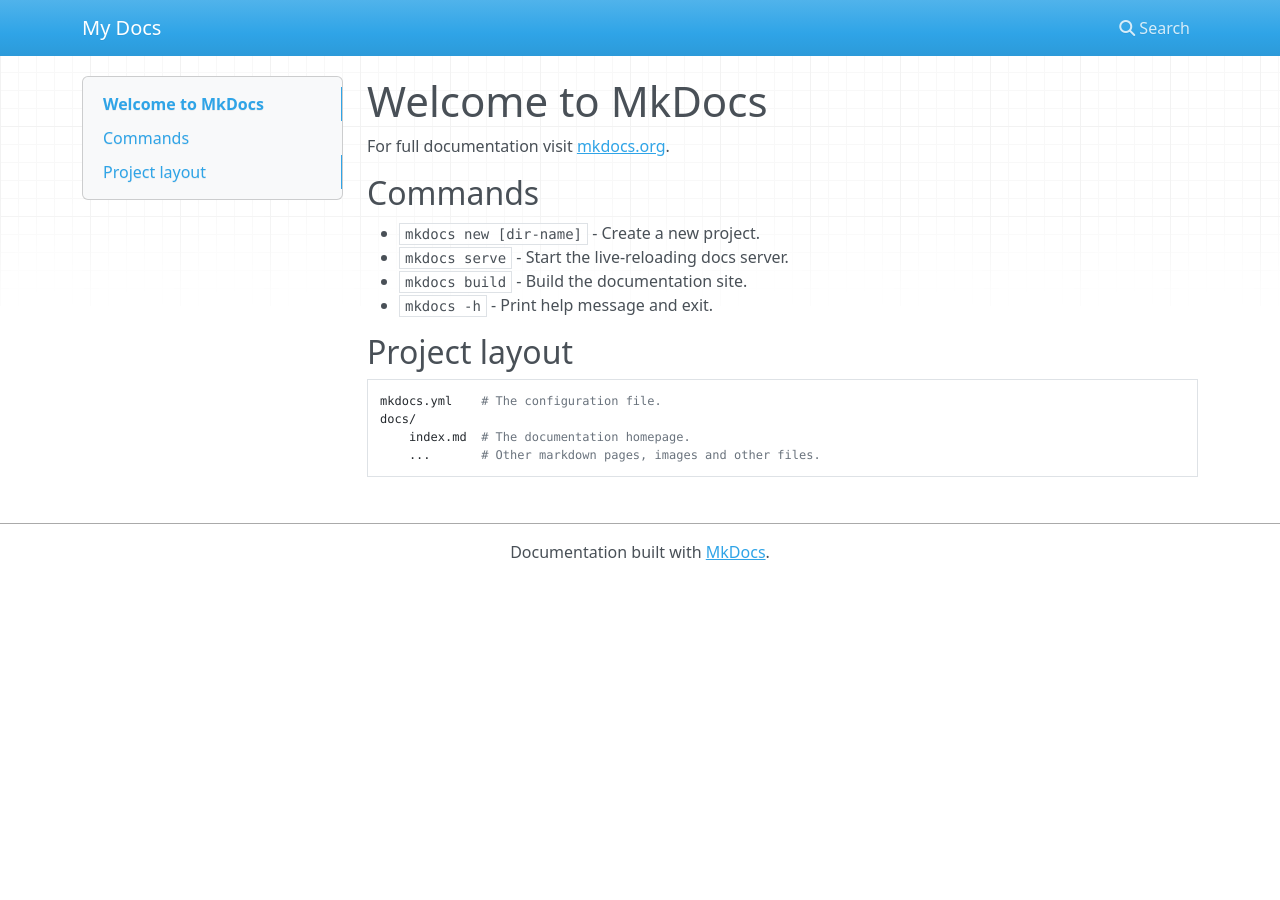
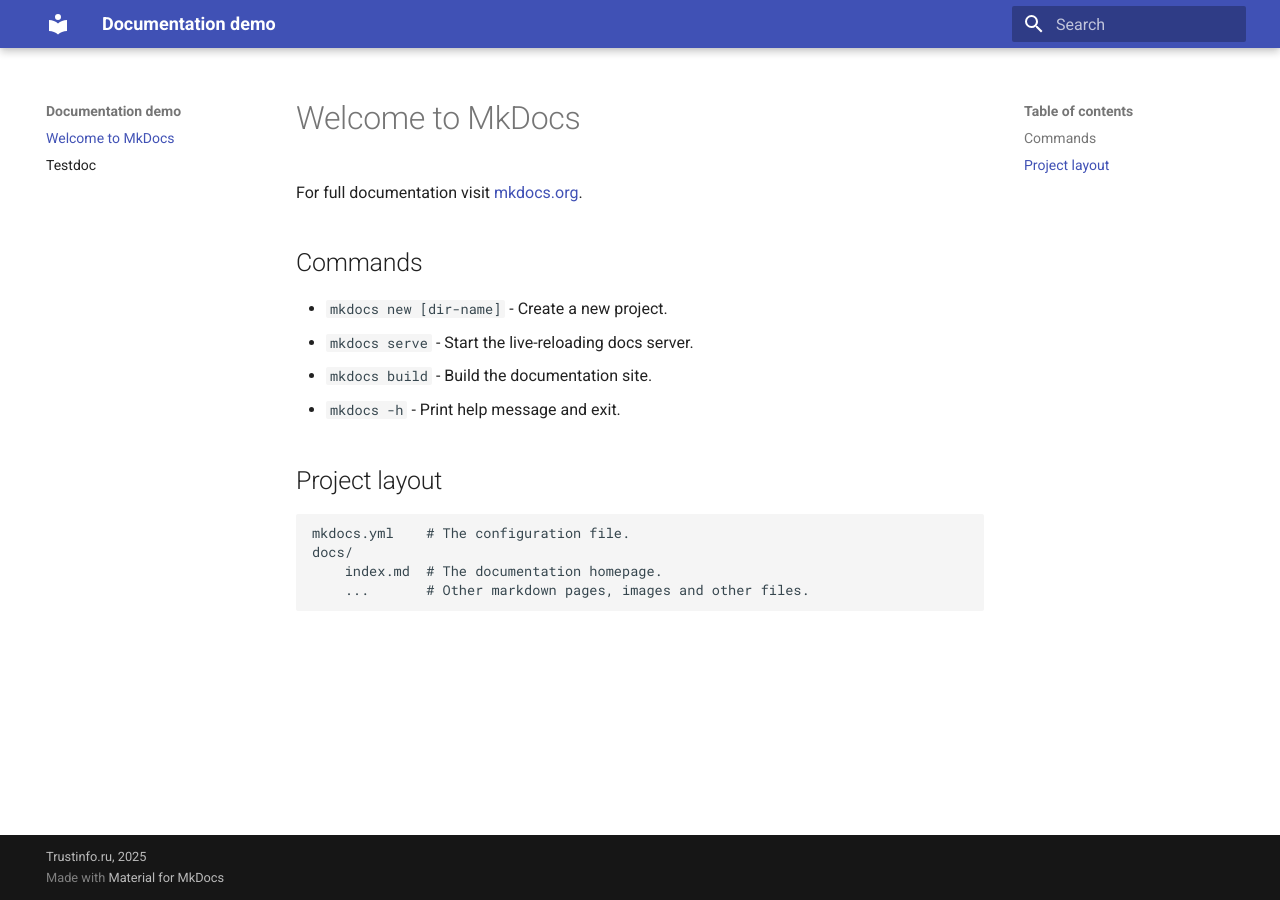
Before and after one commit to SailorUpiter/mkdocs, an MkDocs documentation site: the page built from docs/index.md, in a window 1280 px wide. Built offline with MkDocs 1.6.1 and Material for MkDocs 9.7.7, drawn with Linux system fonts in a browser that asks for light colours; nearby versions of some CDN libraries.

```diff
--- a/mkdocs.yml
+++ b/mkdocs.yml
@@ -1 +1,10 @@
-site_name: My Docs
+site_name: Documentation demo
+site_url : https://SailorUpiter.github.io/mkdocs
+theme:
+  name: material
+site_author: g.ryzhov
+copyright: Trustinfo.ru, 2025
+markdown_extensions:
+  - admonition
+  - pymdownx.details
+  - pymdownx.superfences
--- /dev/null
+++ b/requirements.txt
@@ -0,0 +1 @@
+mkdocs-material
```
Also changed, not shown: docs/testdoc.md (added, +10 -0 lines), 2 other files.
